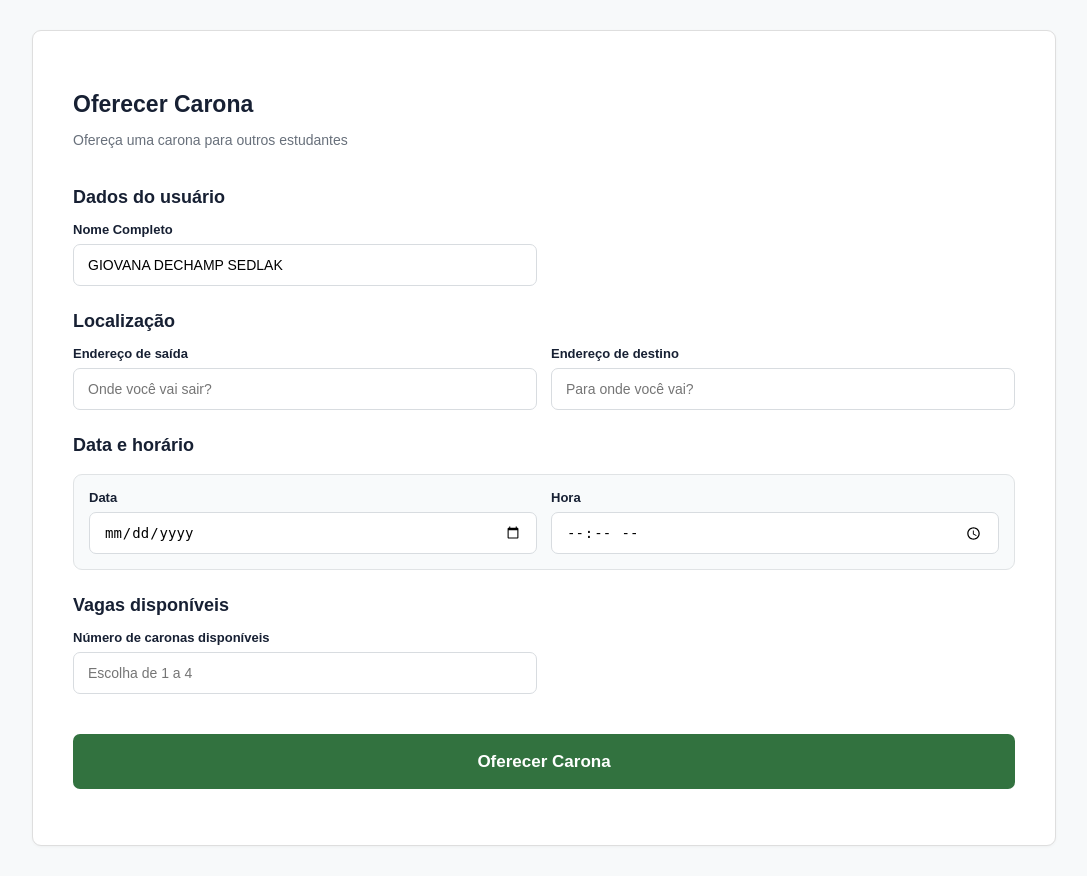
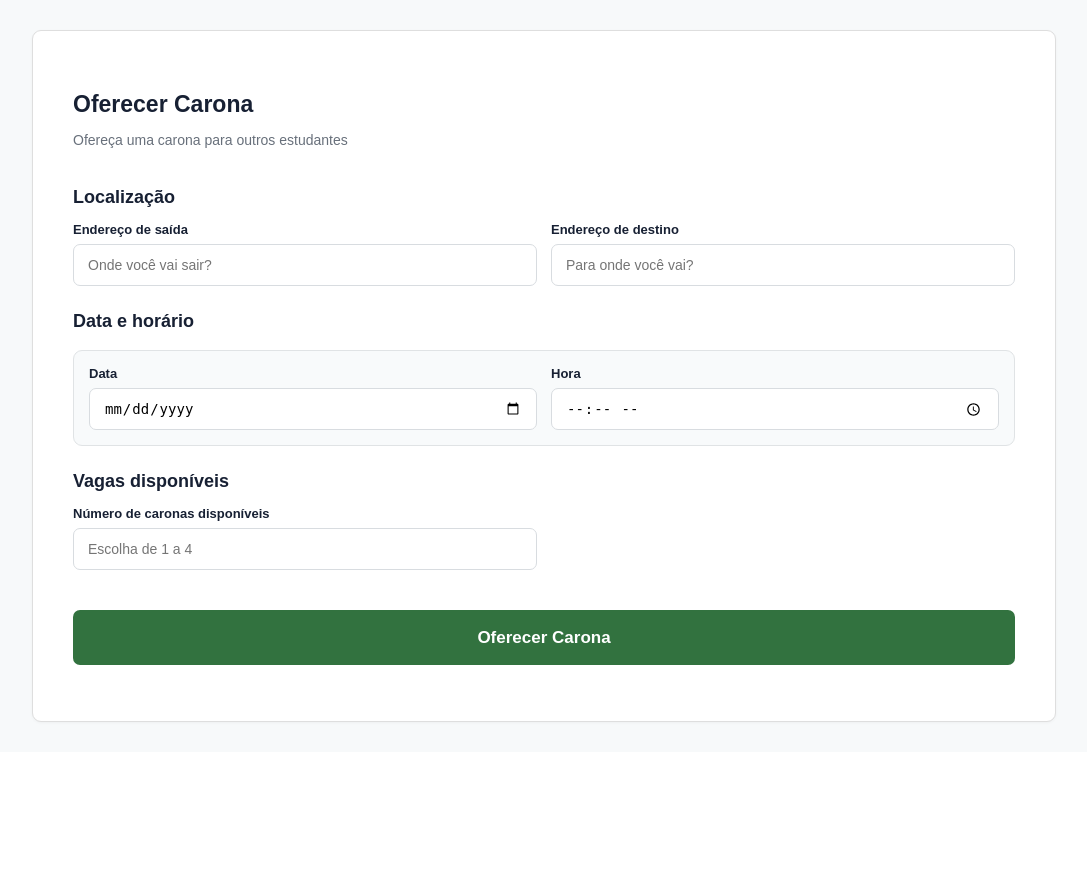
Before and after one commit to gigi169/IfCar, a PHP site: page /formcarona.php in a window 1280 px wide. Shown: the part 80-956 px from the top of the page, without its empty margins (96-1183 px from the left). After the commit the page ends 803 px from the top, so only its background shows below. Run offline with PHP 8.4, Linux system fonts and the light colour scheme; a user stored in the database is signed in.

Commit message:
Update formcarona.php

```diff
--- a/IfCar-main/formcarona.php
+++ b/IfCar-main/formcarona.php
@@ -95,32 +95,6 @@ $caronas = [];
                 >
 
                     <!-- DADOS DO USUÁRIO -->
-                    <div class="section">
-
-                        <h2 class="section-title">Dados do usuário</h2>
-
-                        <div class="locations">
-
-                            <div>
-                                <label for="Nomeusuario">
-                                    Nome Completo
-                                </label>
-
-                                <input
-                                    type="text"
-                                    id="Nomeusuario"
-                                    name="Nomeusuario"
-                                    value="<?= htmlspecialchars($_SESSION["Nomeusuario"]) ?>"
-                                    placeholder="Digite seu nome completo"
-                                    readonly
-                                    required
-                                >
-                            </div>
-
-                        </div>
-
-                    </div>
-
 
                     <!-- LOCALIZAÇÃO -->
                     <div class="section">
```
